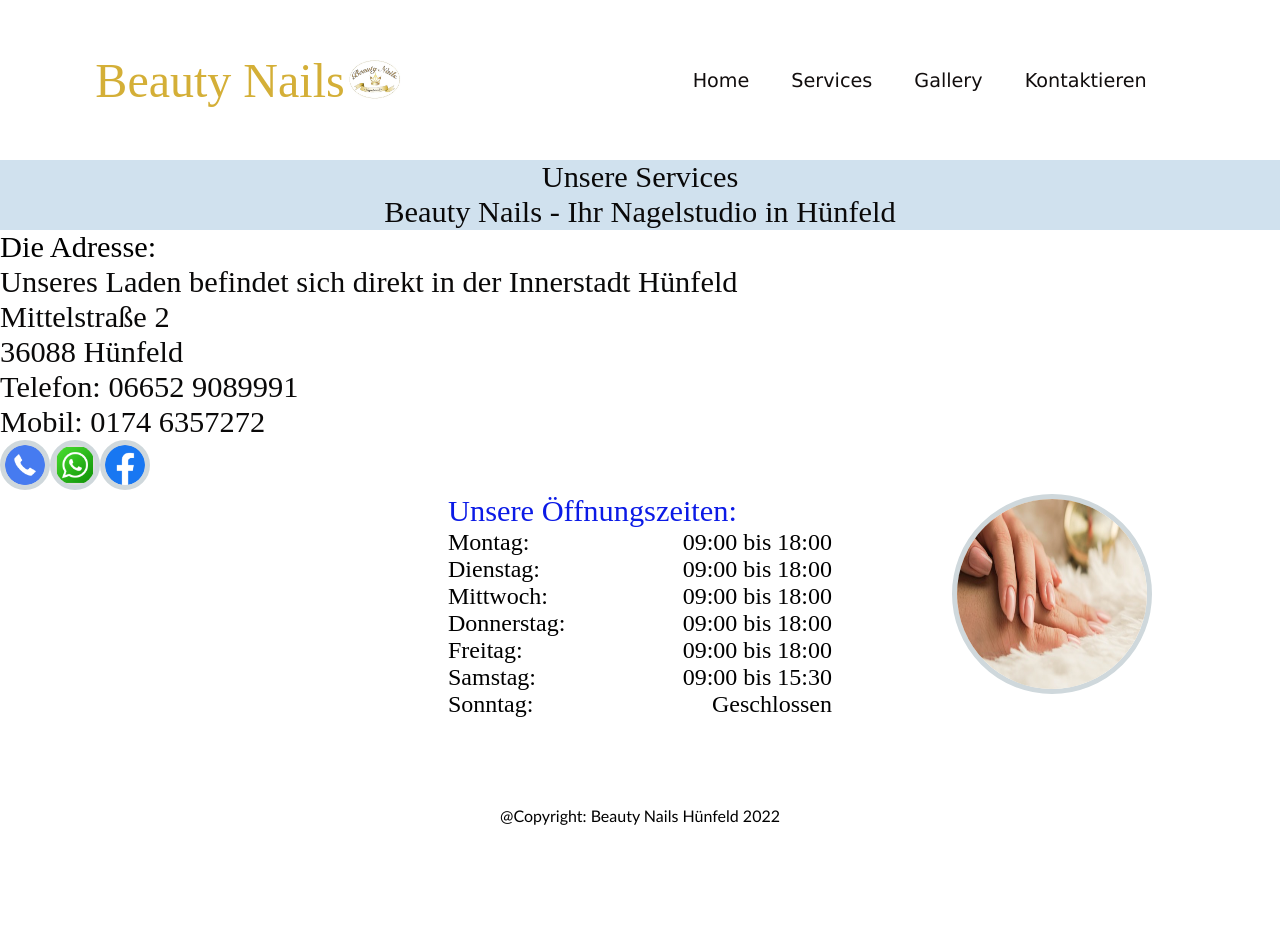
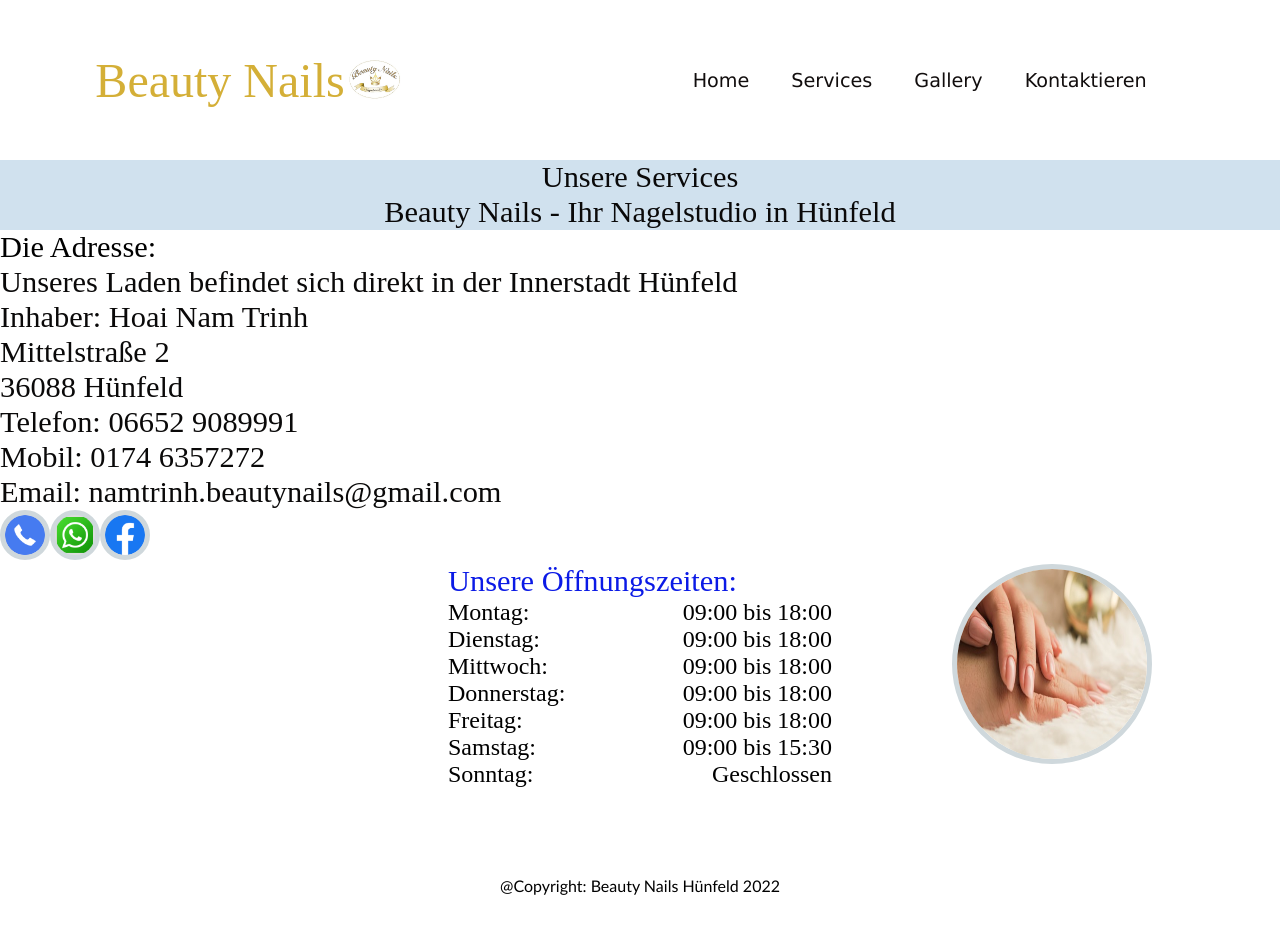
Before and after one commit to ngtruc/beautynails, a React (Create React App) app: page /contact in a window 1280 px wide. Shown: the top 934 px of the page. Built offline with nearby package versions, Linux system fonts and the light colour scheme.

Commit message:
Update Contact.js

```diff
--- a/src/components/contact/Contact.js
+++ b/src/components/contact/Contact.js
@@ -13,12 +13,13 @@ function Contact() {
             <p className="header-address">Die Adresse: </p>
 
                 <p className="address-text">Unseres Laden befindet sich direkt in der Innerstadt Hünfeld</p>
+                <p className="address-text">Inhaber: Hoai Nam Trinh</p>
                 <p className="address-text">Mittelstraße 2</p>
                 <p className="address-text">36088 Hünfeld</p>
 
                 <p className="address-text">Telefon: 06652 9089991</p>
                 <p className="address-text">Mobil: 0174 6357272</p>
-
+                <p className="address-text">Email: namtrinh.beautynails@gmail.com</p>
                 <a href="tel:+4966529089991" >
                   <img src={call} className="contact-icon" alt="call "/>
                 </a>
```
